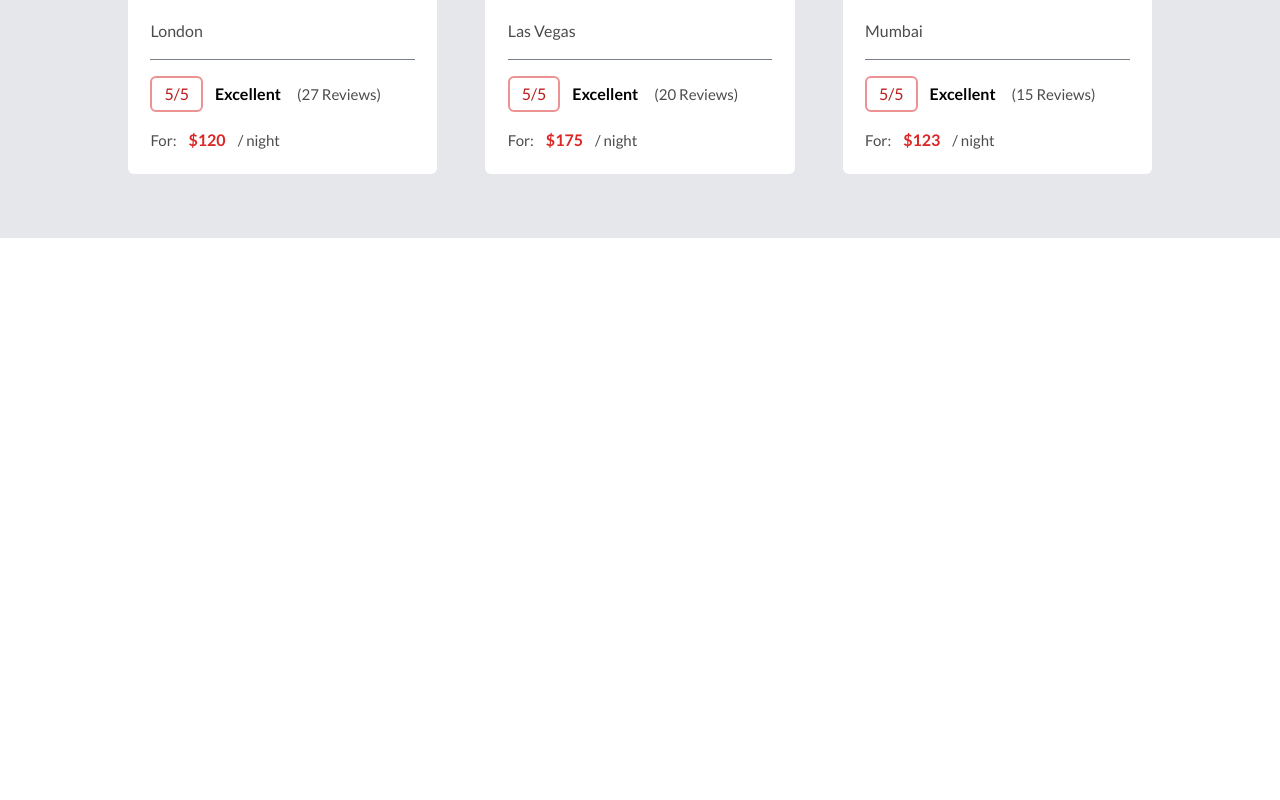
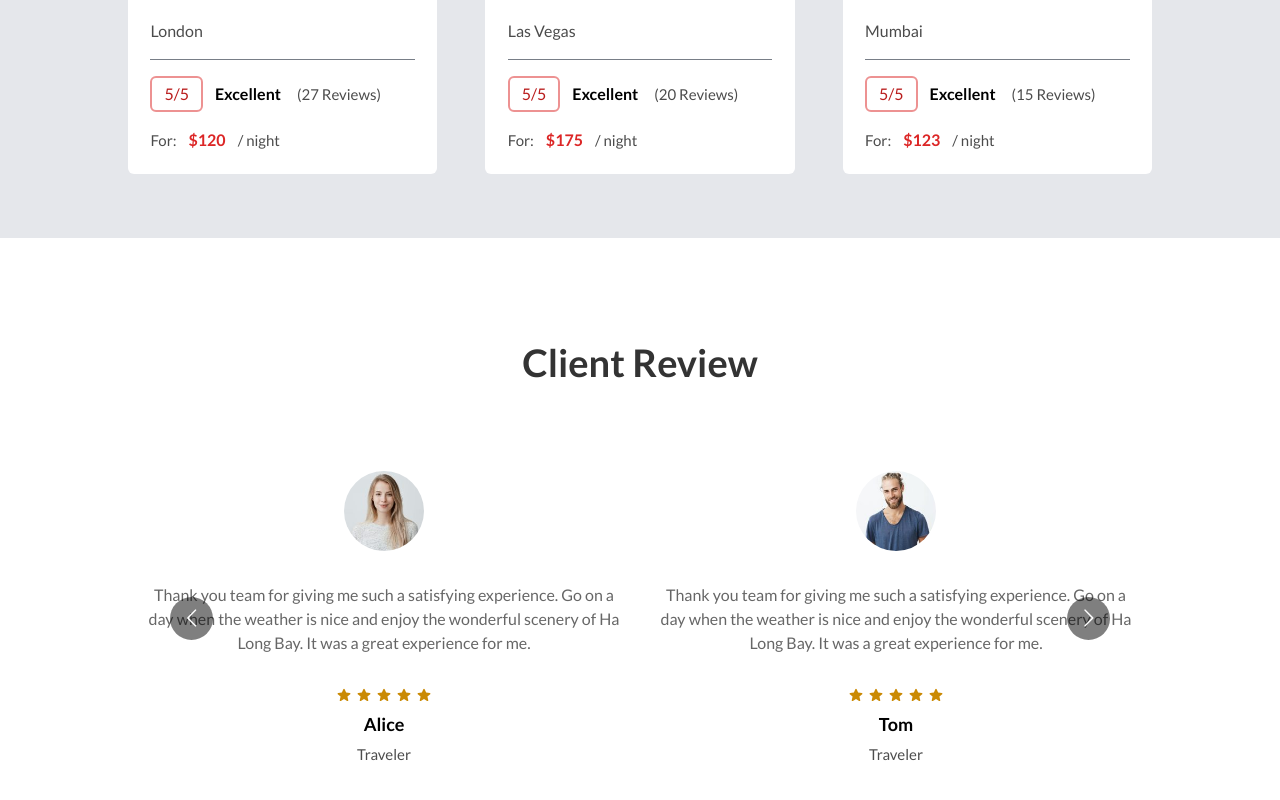
Before and after one commit to ndnam0409/travel-app, a Next.js app: page / in a window 1280 px wide. Shown: the part 2515-3315 px from the top of the page. Before the commit the page ends 2753 px from the top, so only its background shows below. Built offline with nearby package versions, Linux system fonts and the light colour scheme.

Commit message:
finish Review component

```diff
--- /dev/null
+++ b/components/ClientReview.tsx
@@ -0,0 +1,43 @@
+import { StarIcon } from "@heroicons/react/16/solid"; // or the correct path where StarIcon is exported
+import Image from "next/image";
+
+interface Props {
+  image: string;
+  name: string;
+}
+
+const ClientReview = ({ image, name }: Props) => {
+  return (
+    <div className="p-4">
+      <div>
+        <Image
+          src={`${image}`}
+          alt={name}
+          width={80}
+          height={80}
+          className="rounded-full mx-auto"
+        />
+      </div>
+      <p className="mt-[2rem] text-center text-[16px] text-black opacity-60">
+        Thank you team for giving me such a satisfying experience. Go on a day
+        when the weather is nice and enjoy the wonderful scenery of Ha Long Bay.
+        It was a great experience for me.
+      </p>
+      <div className="mt-[2rem]">
+        <div className="flex w-[100%] text-center justify-center items-center space-x-1">
+          <StarIcon className="text-yellow-600 h-[1rem] w-[1rem]" />
+          <StarIcon className="text-yellow-600 h-[1rem] w-[1rem]" />
+          <StarIcon className="text-yellow-600 h-[1rem] w-[1rem]" />
+          <StarIcon className="text-yellow-600 h-[1rem] w-[1rem]" />
+          <StarIcon className="text-yellow-600 h-[1rem] w-[1rem]" />
+        </div>
+      </div>
+      <h1 className="mt-[0.5rem] font-bold text-center text-[18px] text-black mb-[0.3rem]">
+        {name}
+      </h1>
+      <p className="text-center text-black text-[15px] opacity-70">Traveler</p>
+    </div>
+  );
+};
+
+export default ClientReview;
--- /dev/null
+++ b/components/ReviewSlider.tsx
@@ -0,0 +1,43 @@
+import Carousel from "react-multi-carousel";
+import "react-multi-carousel/lib/styles.css";
+import ClientReview from "./ClientReview";
+
+const responsive = {
+  desktop: {
+    breakpoint: { max: 3000, min: 1300 },
+    items: 3,
+    slidesToSlide: 1,
+  },
+  tablet: {
+    breakpoint: { max: 1300, min: 764 },
+    items: 2,
+    slidesToSlide: 1,
+  },
+  mobile: {
+    breakpoint: { max: 764, min: 0 },
+    items: 1,
+    slidesToSlide: 1,
+  },
+};
+
+const ReviewSlider = () => {
+  return (
+    <Carousel
+      additionalTransfrom={0}
+      arrows={true}
+      autoPlay={true}
+      autoPlaySpeed={5000}
+      centerMode={false}
+      infinite
+      responsive={responsive}
+      itemClass="item"
+    >
+      <ClientReview image="/images/user1.jpg" name="John" />
+      <ClientReview image="/images/user2.jpg" name="Alice" />
+      <ClientReview image="/images/user3.jpg" name="Tom" />
+      <ClientReview image="/images/user4.jpg" name="Jenny" />
+    </Carousel>
+  );
+};
+
+export default ReviewSlider;
--- /dev/null
+++ b/components/Reviews.tsx
@@ -0,0 +1,14 @@
+import ReviewSlider from "./ReviewSlider";
+
+const Reviews = () => {
+  return (
+    <div className="pt-[6rem] pb-[3rem]">
+      <h1 className="heading">Client Review</h1>
+      <div className="mt-[4rem] w-[80%] mx-auto">
+        <ReviewSlider />
+      </div>
+    </div>
+  );
+};
+
+export default Reviews;
--- a/pages/index.tsx
+++ b/pages/index.tsx
@@ -2,6 +2,7 @@ import Hero from "@/components/Hero";
 import Hotels from "@/components/Hotels";
 import MobileNav from "@/components/MobileNav";
 import Navbar from "@/components/Navbar";
+import Reviews from "@/components/Reviews";
 import TopDestination from "@/components/TopDestination";
 import { useState } from "react";
 
@@ -17,6 +18,7 @@ const HomePage = () => {
       <Hero />
       <TopDestination />
       <Hotels />
+      <Reviews />
     </div>
   );
 };
```
